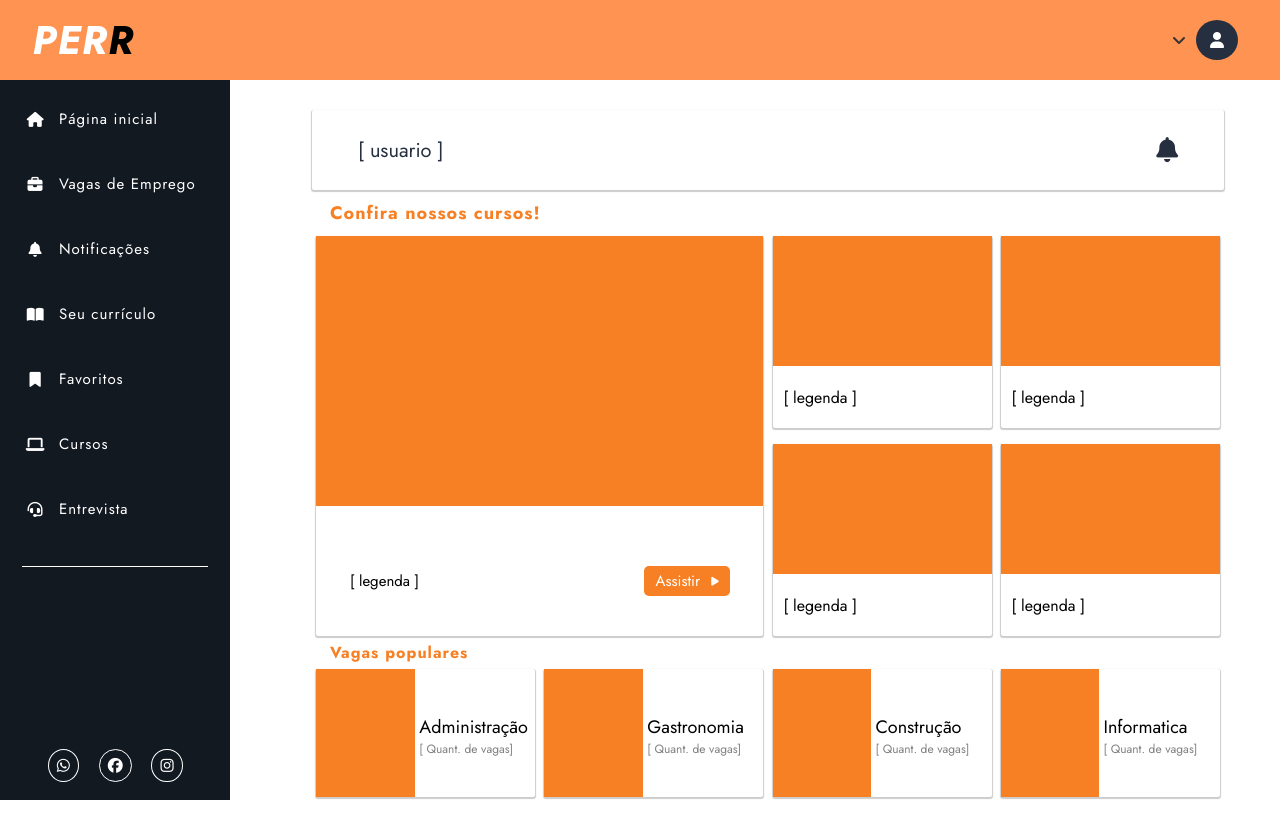
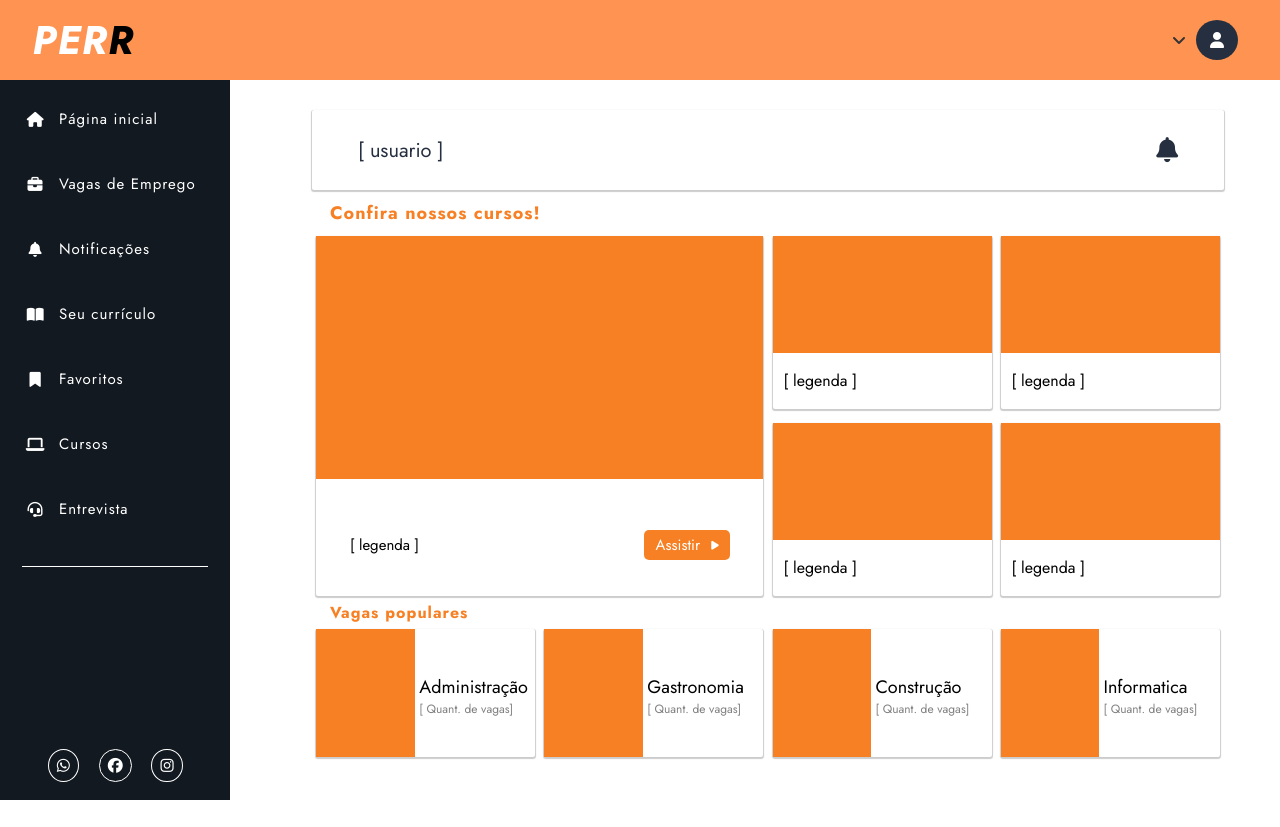
Before and after one commit to Santozzz/TCC-PERR-FRONTEND, a Vue app in the folder frontend/: page / in a window 1280 px wide. After the commit the page ends 800 px from the top, so only its background shows below. Built offline with nearby package versions, Linux system fonts and the light colour scheme.

Commit message:
ajustes no grid

```diff
--- a/frontend/src/components/Home/grid.vue
+++ b/frontend/src/components/Home/grid.vue
@@ -337,7 +337,7 @@ export default {
         justify-content: space-between;
         align-items: center;
         width: 49.5%;
-        height: 50vh;
+        height: 45vh;
         border-radius: 2px;
         background-color: #fff;
         box-shadow: 0 1px 1px 1px #ccc;
@@ -395,7 +395,7 @@ export default {
         flex-direction: column;
         justify-content: space-between;
         align-items: flex-end;
-        height: 50vh;
+        height: 45vh;
         width: 50%;
     }
     .rowCardCourse{
@@ -415,6 +415,7 @@ export default {
         flex-direction: column;
         align-items: center;
         justify-content: space-between;
+        transition: .3s ease;
     }
     .spaceCardSecundario{
         display: flex;
```
